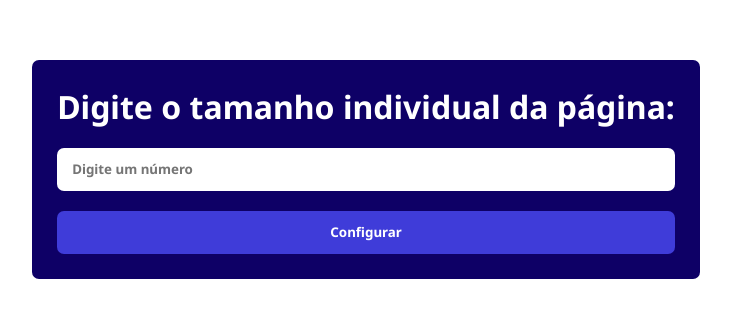
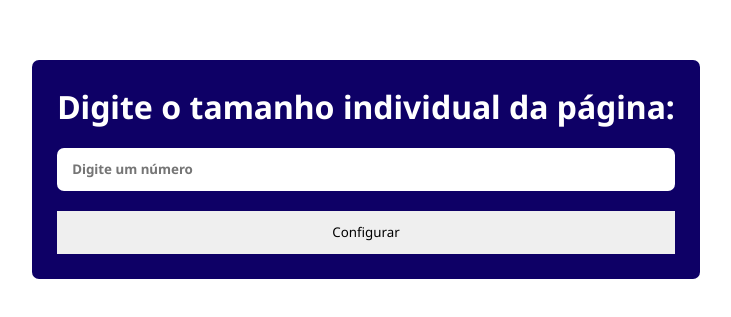
Before and after one commit to PauloUbirajara/static-hash-index-Front, a React (Create React App) app in the folder db-front/: page / in a window 1280 px wide. Shown: the part 231-548 px from the top of the page, without its empty margins (274-1005 px from the left). Built offline with nearby package versions, Linux system fonts and the light colour scheme.

Commit message:
move button styles to Button component

```diff
--- a/db-front/src/App.tsx
+++ b/db-front/src/App.tsx
@@ -1,4 +1,5 @@
 import { useState } from 'react'
+
 import SettingsComponent from './components/Settings/SettingsComponent'
 
 
--- a/db-front/src/index.css
+++ b/db-front/src/index.css
@@ -24,29 +24,8 @@
   --border-radius: 7px;
 }
 
-.primary-button {
-  background: var(--secondary-color);
-  color: var(--foreground-color);
-}
-
 input {
   color: var(--placeholder-color);
-}
-
-button {
-  cursor: pointer;
-  transition: 250ms ease-in-out filter;
-}
-
-button:hover {
-  filter: saturate(1.2);
-}
-
-button:active {
-  filter: opacity(0.8);
-}
-
-input, button {
   border-radius: var(--border-radius);
   padding: 5px 15px;
   font-weight: 700;
```
